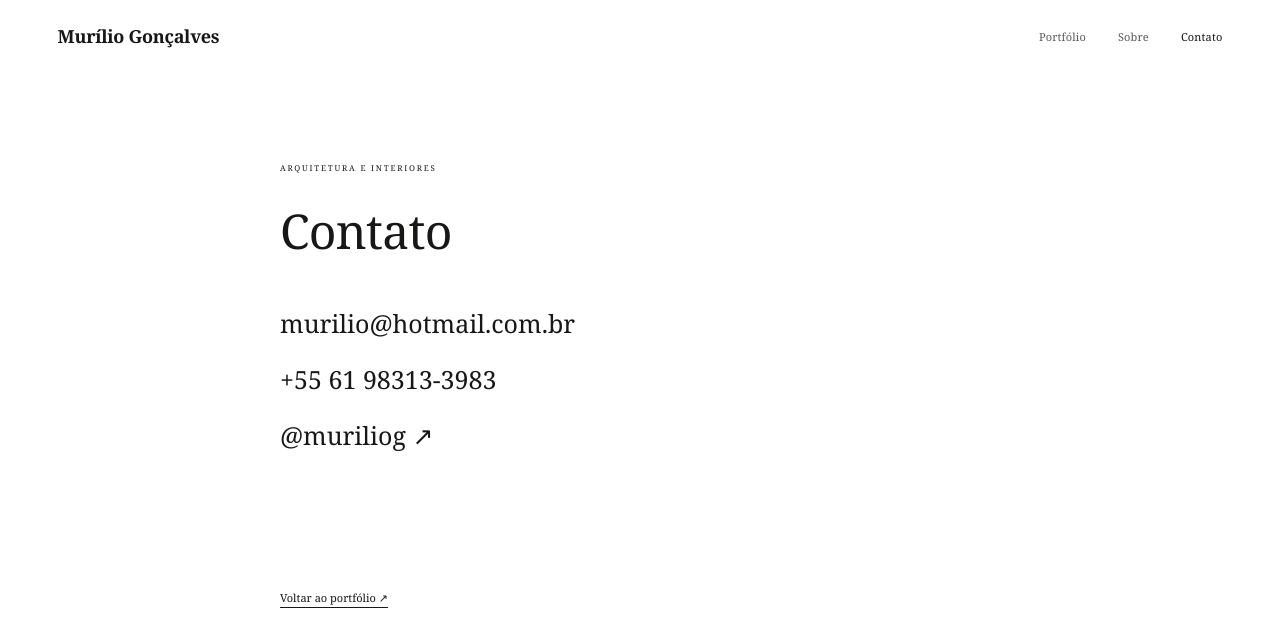
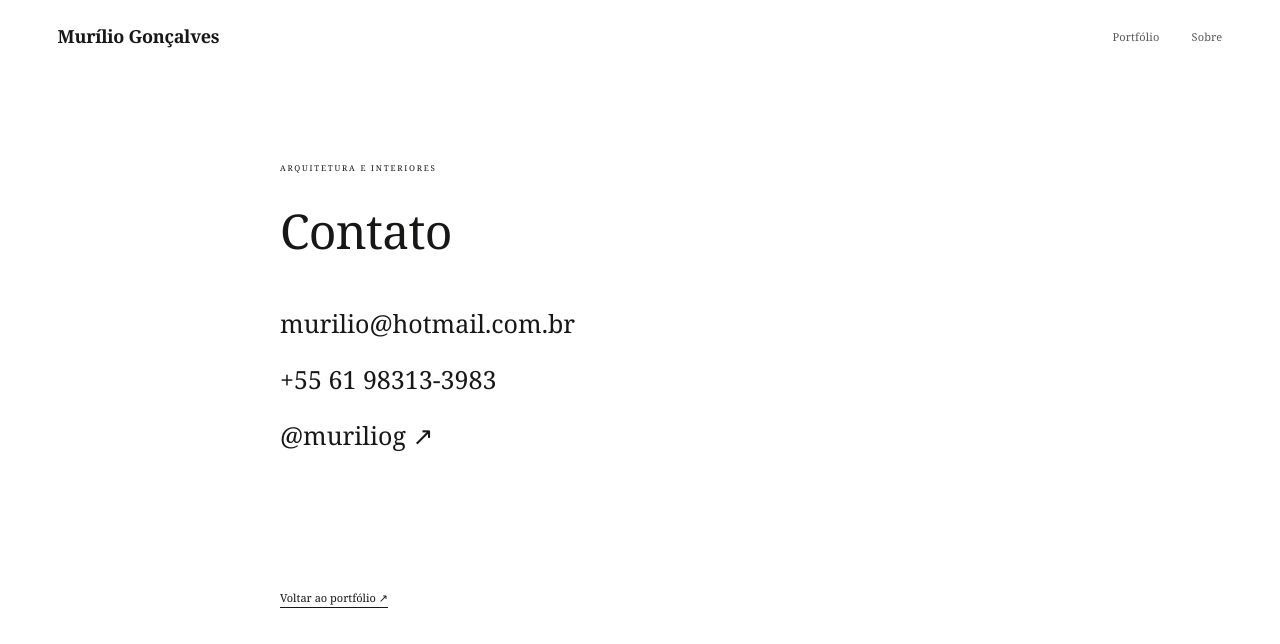
Before and after one commit to dotmuru/dotmuru.github.io, a website: page dist/contato.html in a window 1280 px wide. Drawn offline with Linux system fonts and the light colour scheme.

Commit message:
Remover aba Contato do menu

```diff
--- a/dist/contato.html
+++ b/dist/contato.html
@@ -1 +1 @@
-<!doctype html><html lang="pt-BR"><head><meta charset="utf-8"><meta name="viewport" content="width=device-width,initial-scale=1"><meta name="theme-color" content="#fbfaf8"><link rel="icon" href="favicon.svg" type="image/svg+xml"><link rel="stylesheet" href="styles.css"><link rel="stylesheet" href="theme.css"><title>Contato — Murílio Gonçalves</title><meta name="description" content="Contato de Murílio Gonçalves, arquitetura e interiores."></head><body class="info-page"><header class="topbar"><a class="identity" href="./" aria-label="Murílio Gonçalves, início">Murílio Gonçalves</a><nav class="site-nav" aria-label="Navegação principal"><a href="./" >Portfólio</a><a href="sobre.html">Sobre</a><a href="contato.html" aria-current="page">Contato</a></nav></header><main><span class="eyebrow">ARQUITETURA E INTERIORES</span><h1>Contato</h1><div class="contact-list"><a href="mailto:murilio@hotmail.com.br">murilio@hotmail.com.br</a><a href="tel:+5561983133983">+55 61 98313-3983</a><a href="https://www.instagram.com/muriliog/" target="_blank" rel="noopener noreferrer">@muriliog ↗</a></div><p class="contact-note">Murílio Gonçalves · Portfólio 2026</p><a class="return-link" href="./">Voltar ao portfólio ↗</a></main><footer><span>Arquitetura e Interiores</span><span>2026</span></footer></body></html>
+<!doctype html><html lang="pt-BR"><head><meta charset="utf-8"><meta name="viewport" content="width=device-width,initial-scale=1"><meta name="theme-color" content="#fbfaf8"><link rel="icon" href="favicon.svg" type="image/svg+xml"><link rel="stylesheet" href="styles.css"><link rel="stylesheet" href="theme.css"><title>Contato — Murílio Gonçalves</title><meta name="description" content="Contato de Murílio Gonçalves, arquitetura e interiores."></head><body class="info-page"><header class="topbar"><a class="identity" href="./" aria-label="Murílio Gonçalves, início">Murílio Gonçalves</a><nav class="site-nav" aria-label="Navegação principal"><a href="./" >Portfólio</a><a href="sobre.html">Sobre</a></nav></header><main><span class="eyebrow">ARQUITETURA E INTERIORES</span><h1>Contato</h1><div class="contact-list"><a href="mailto:murilio@hotmail.com.br">murilio@hotmail.com.br</a><a href="tel:+5561983133983">+55 61 98313-3983</a><a href="https://www.instagram.com/muriliog/" target="_blank" rel="noopener noreferrer">@muriliog ↗</a></div><p class="contact-note">Murílio Gonçalves · Portfólio 2026</p><a class="return-link" href="./">Voltar ao portfólio ↗</a></main><footer><span>Arquitetura e Interiores</span><span>2026</span></footer></body></html>
```
